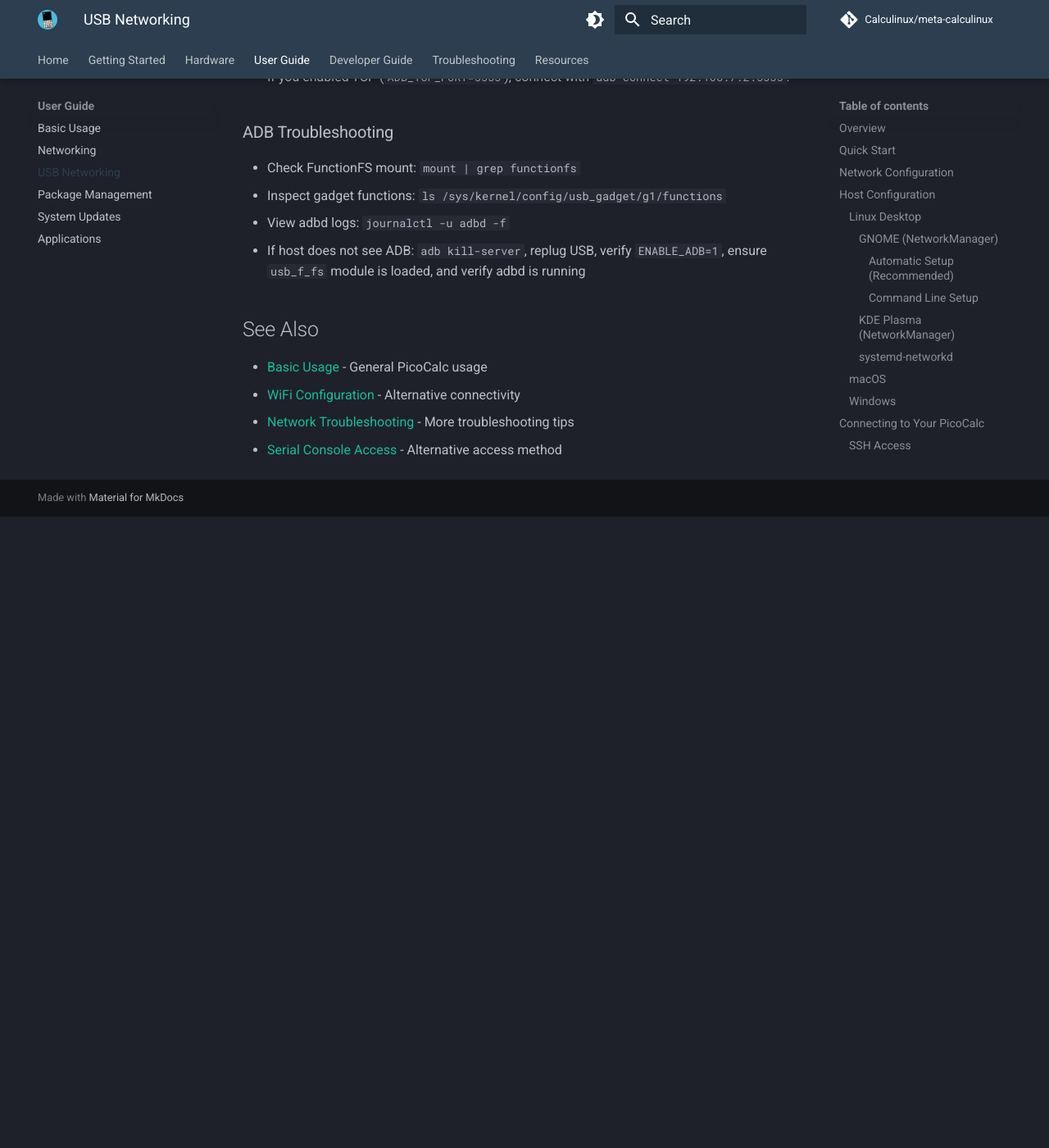
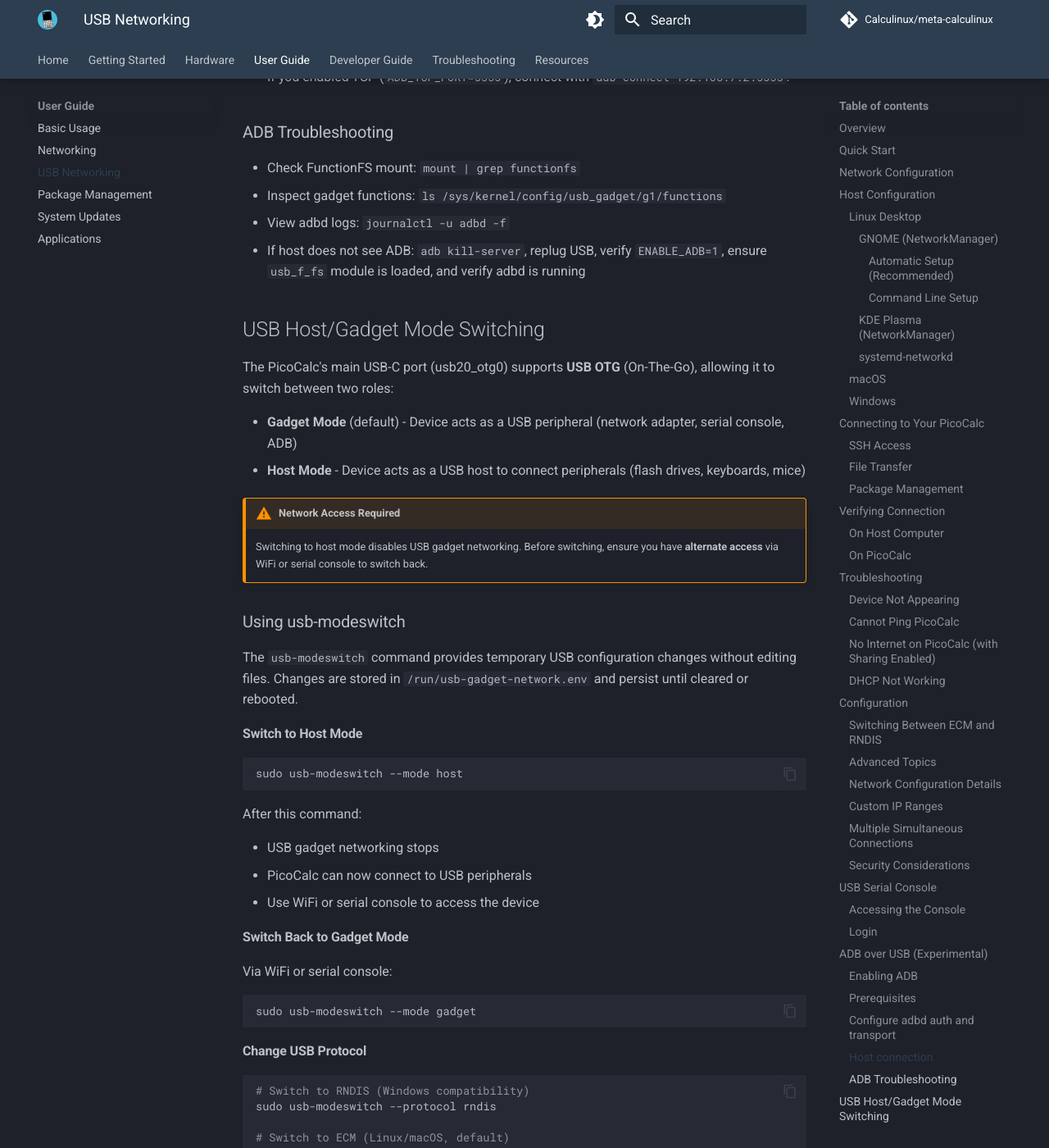
Before and after one commit to Calculinux/docs, an MkDocs documentation site: the page built from docs/user-guide/usb-networking.md, in a window 1280 px wide and 1400 px high, scrolled down 16204 px. Shown: the whole window at 82% size. Built offline with MkDocs 1.6.1 and Material for MkDocs 9.7.7, drawn with Linux system fonts in a browser that asks for light colours; comment, search, counter and statistics services are not loaded; before the commit the page ends 16834 px from its top, so only the background shows below that; some of the changed text lies outside the part shown.

Commit message:
Add USB host/gadget mode switching documentation and troubleshooting tips

````diff
--- a/docs/user-guide/usb-networking.md
+++ b/docs/user-guide/usb-networking.md
@@ -723,9 +723,177 @@ To enable ADB (advanced users):
 - View adbd logs: `journalctl -u adbd -f`
 - If host does not see ADB: `adb kill-server`, replug USB, verify `ENABLE_ADB=1`, ensure `usb_f_fs` module is loaded, and verify adbd is running
 
+## USB Host/Gadget Mode Switching
+
+The PicoCalc's main USB-C port (usb20_otg0) supports **USB OTG** (On-The-Go), allowing it to switch between two roles:
+
+- **Gadget Mode** (default) - Device acts as a USB peripheral (network adapter, serial console, ADB)
+- **Host Mode** - Device acts as a USB host to connect peripherals (flash drives, keyboards, mice)
+
+!!! warning "Network Access Required"
+    Switching to host mode disables USB gadget networking. Before switching, ensure you have **alternate access** via WiFi or serial console to switch back.
+
+### Using usb-modeswitch
+
+The `usb-modeswitch` command provides temporary USB configuration changes without editing files. Changes are stored in `/run/usb-gadget-network.env` and persist until cleared or rebooted.
+
+#### Switch to Host Mode
+
+```bash
+sudo usb-modeswitch --mode host
+```
+
+After this command:
+
+- USB gadget networking stops
+- PicoCalc can now connect to USB peripherals
+- Use WiFi or serial console to access the device
+
+#### Switch Back to Gadget Mode
+
+Via WiFi or serial console:
+
+```bash
+sudo usb-modeswitch --mode gadget
+```
+
+#### Change USB Protocol
+
+```bash
+# Switch to RNDIS (Windows compatibility)
+sudo usb-modeswitch --protocol rndis
+
+# Switch to ECM (Linux/macOS, default)
+sudo usb-modeswitch --protocol ecm
+```
+
+#### Toggle Additional Functions
+
+```bash
+# Enable USB serial console
+sudo usb-modeswitch --serial on
+
+# Disable USB networking (serial only)
+sudo usb-modeswitch --network off --serial on
+
+# Enable ADB function
+sudo usb-modeswitch --adb on
+```
+
+#### Clear Temporary Overrides
+
+```bash
+# Remove all temporary settings and return to defaults
+sudo usb-modeswitch --clear
+```
+
+#### Check Current Settings
+
+```bash
+usb-modeswitch --status
+```
+
+Output shows current configuration:
+
+```
+USB_MODE=gadget
+USB_PROTOCOL=ecm
+ENABLE_SERIAL_CONSOLE=0
+ENABLE_NETWORK=1
+ENABLE_ADB=0
+```
+
+### Persistent Configuration
+
+To make USB mode changes permanent, edit `/etc/default/usb-gadget-network`:
+
+```bash
+sudo nano /etc/default/usb-gadget-network
+```
+
+Available settings:
+
+```bash
+# USB port mode
+USB_MODE=gadget  # or "host"
+
+# Network protocol (gadget mode only)
+USB_PROTOCOL=ecm  # or "rndis"
+
+# Optional features
+ENABLE_SERIAL_CONSOLE=0  # 1=enable, 0=disable
+ENABLE_NETWORK=1         # 1=enable, 0=disable
+ENABLE_ADB=0             # 1=enable, 0=disable
+```
+
+After editing, restart the service:
+
+```bash
+sudo systemctl restart usb-gadget-network
+```
+
+### Using USB Storage in Host Mode
+
+When in host mode, connected USB storage devices appear as block devices:
+
+```bash
+# List USB devices
+lsusb
+
+# Check for storage devices
+ls /dev/sd*
+
+# Mount USB drive
+sudo mkdir -p /mnt/usb
+sudo mount /dev/sda1 /mnt/usb
+
+# Access files
+ls /mnt/usb
+
+# Unmount when done
+sudo umount /mnt/usb
+```
+
+### Troubleshooting Mode Switching
+
+**USB device not detected in host mode:**
+
+Check current mode:
+
+```bash
+cat /etc/default/usb-gadget-network | grep USB_MODE
+# Or check runtime override:
+cat /run/usb-gadget-network.env 2>/dev/null
+```
+
+Verify no gadget is bound:
+
+```bash
+ls /sys/kernel/config/usb_gadget/
+# Should be empty or g1 should not exist when in host mode
+```
+
+Check for connected USB devices:
+
+```bash
+lsusb
+dmesg | grep -i usb | tail -20
+```
+
+**Can't switch back to gadget mode:**
+
+If you lose all network access and can't switch back:
+
+1. Connect via hardware serial console (see [Serial Console documentation](../hardware/serial-console.md))
+2. Or remove the SD card, mount on another computer
+3. Edit `/etc/default/usb-gadget-network` on the overlay partition
+4. Set `USB_MODE=gadget`
+5. Reinsert SD card and boot
+
 ## See Also
 
 - [Basic Usage](basic-usage.md) - General PicoCalc usage
 - [WiFi Configuration](../getting-started/first-boot.md#wifi-setup-usb-adapter-required) - Alternative connectivity
 - [Network Troubleshooting](../troubleshooting/network.md) - More troubleshooting tips
-- [Serial Console Access](../hardware/serial/console-access.md) - Alternative access method
+- [Serial Console Access](../hardware/serial-console.md) - Alternative access method
+- [USB Host Mode Details](https://github.com/Calculinux/meta-calculinux/blob/main/USB_HOST_MODE.md) - Implementation details
````
